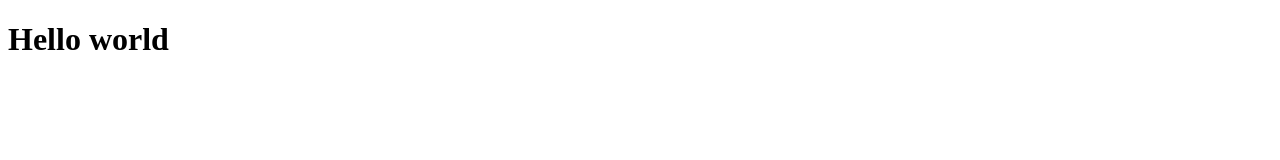
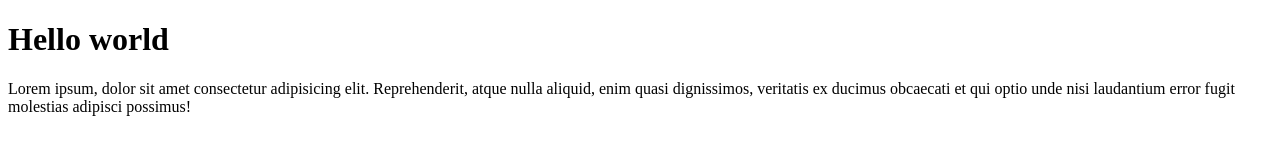
Before and after one commit to denyfebr/wpu-git-test, a plain HTML site: page index.html in a window 1280 px wide. Drawn offline with Linux system fonts and the light colour scheme.

Commit message:
Menambahkan paragraf pada file index.html

```diff
--- a/index.html
+++ b/index.html
@@ -7,5 +7,6 @@
   </head>
   <body>
     <h1>Hello world</h1>
+    <p>Lorem ipsum, dolor sit amet consectetur adipisicing elit. Reprehenderit, atque nulla aliquid, enim quasi dignissimos, veritatis ex ducimus obcaecati et qui optio unde nisi laudantium error fugit molestias adipisci possimus!</p>
   </body>
 </html>
```
